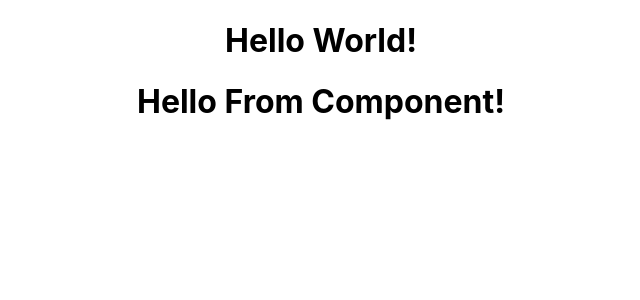
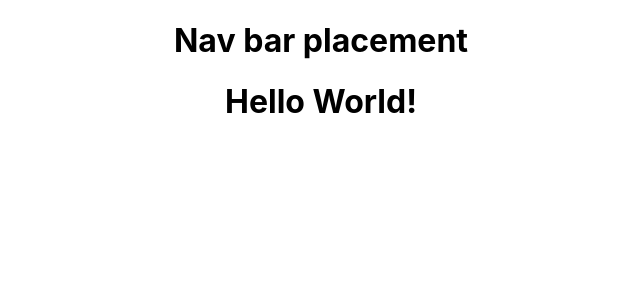
Before and after one commit to eaugustin2/Twitter-app, a React (Create React App) app: page / in a window 1280 px wide. Shown: the top 300 px of the page, without its empty margins (319-959 px from the left). Built offline with nearby package versions, Linux system fonts and the light colour scheme.

Commit message:
added a navbar file

```diff
--- a/src/App.js
+++ b/src/App.js
@@ -1,11 +1,11 @@
 import './App.css';
-import { TestComponent } from './components/TestComponent';
+import { NavBar } from './components/NavBar';
 
 const App = () => {
   return (
     <div className="App">
+      <NavBar />
       <h1>Hello World!</h1>
-      <TestComponent />
     </div>
   );
 }
--- /dev/null
+++ b/src/components/NavBar.jsx
@@ -0,0 +1,9 @@
+import React from 'react';
+
+export const NavBar = () => {
+    return(
+        <div>
+            <h1>Nav bar placement</h1>
+        </div>
+    )
+}
```
